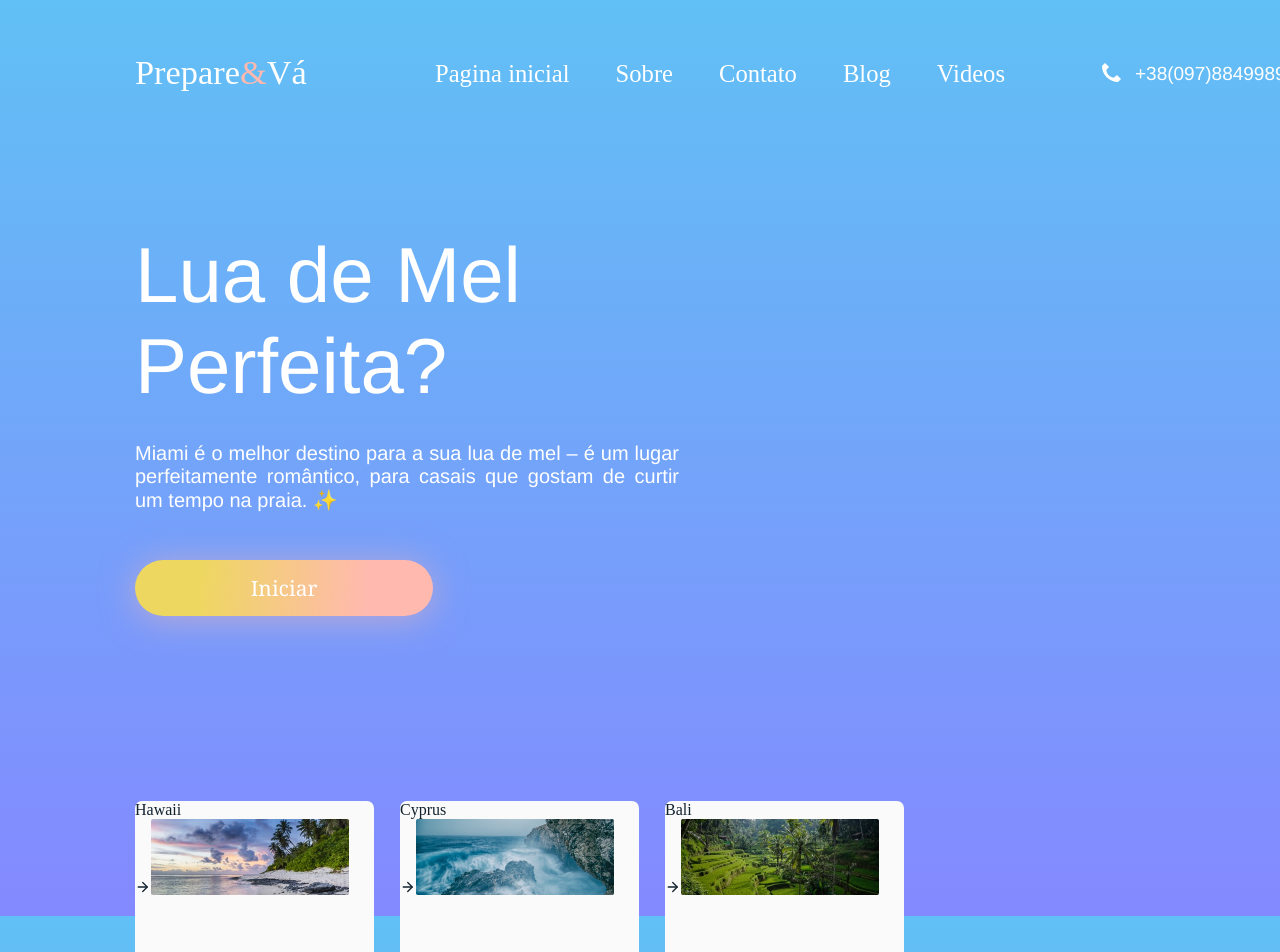
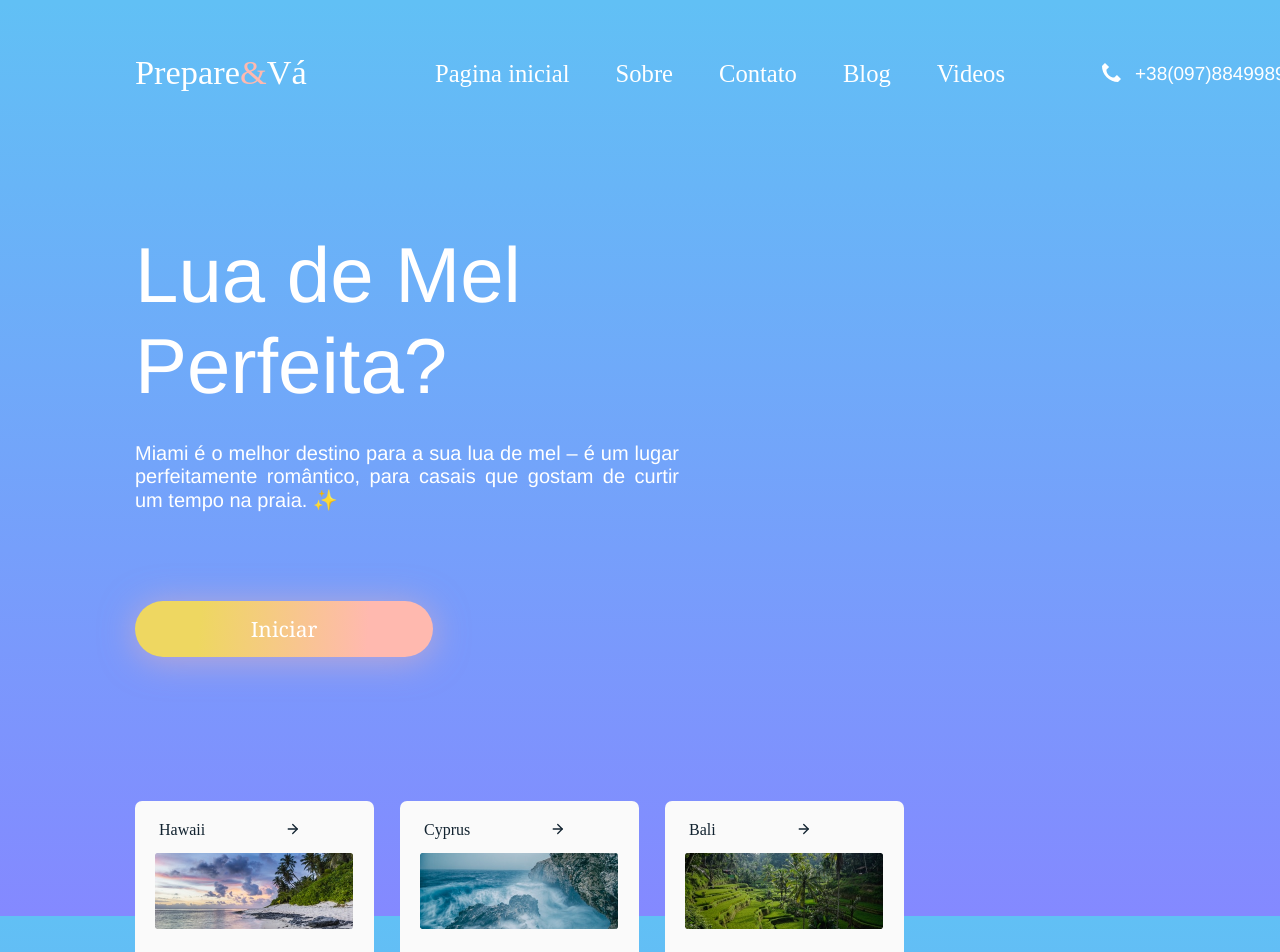
Before and after one commit to Victhinho/glauber-trabalho, a Next.js app: page / in a window 1280 px wide. Shown: the top 952 px of the page. Built offline with nearby package versions, Linux system fonts and the light colour scheme.

Commit message:
posicionamento do cabeçalho e imagem do card

```diff
--- a/app/page.js
+++ b/app/page.js
@@ -15,16 +15,18 @@ function Botao({ x, y }) {
 function Card({ localidade, imagem}) {
   return (
     <div className={styles.card}>
-      <p className={styles.localidade}>{localidade}</p>
-      <Image src={Seta} />
-      <Image src={imagem}/>
+      <div className={styles.cabecalhoCard}>
+        <p className={styles.localidade}>{localidade}</p>
+        <Image src={Seta} />
+      </div>
+      <Image src={imagem} className={styles.imagem}/>
     </div>
   )
 }
 
 function Cards({children, x, y}) {
   return(
-    <div className={styles.cards} style={{left:x, top: y}}>
+    <div style={{left:x, top: y}} className={styles.cards} >
       {children}
     </div>
   )
@@ -33,7 +35,7 @@ function Cards({children, x, y}) {
 export default function Home() {
   return (
     <>
-      <Botao x={135} y={560} />
+      <Botao x={135} y={601} />
       <Cards x={135} y={801}>
         <Card localidade="Hawaii" imagem={Hawaii}/>
         <Card localidade="Cyprus" imagem={Cyprus}/>
--- a/app/page.module.css
+++ b/app/page.module.css
@@ -16,14 +16,25 @@
     height: 169px;
     background-color: #FAFAFA;
     border-radius: 7px;
+    position: relative;
     /* filter: blur(0.6000000238418579px); */
 }
 
 .cards{
     display: flex;
-    width: 769px;
     gap: 26px;
     position: absolute;
+    justify-content: flex-start;
+    width: 769px;
+
+}
+.cabecalhoCard{
+    display: flex;
+    justify-content: flex-start;
+    gap: 80px;
+    position: absolute;
+    left: 24px;
+    top: 20px;
 }
 
 .localidade{
@@ -31,3 +42,10 @@
     font-size: 16px;
     margin: 0;
 }
+
+.imagem{
+    border-radius: 2px;
+    position: absolute;
+    left: 20px;
+    top: 52px;
+}
```
